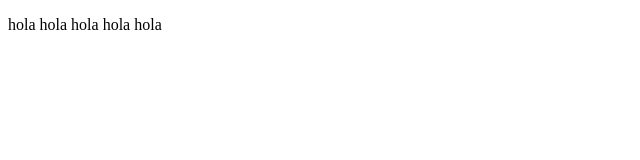
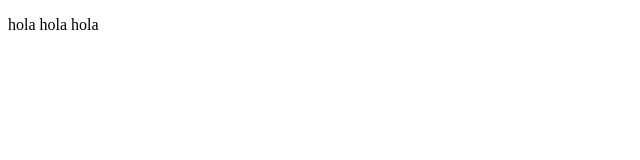
Before and after one commit to Viictor126/Repo1Actividad1, a plain HTML site: page Wilmer.html in a window 1280 px wide. Shown: the full height of the page, 0-640 px from the left. Drawn offline with Linux system fonts and the light colour scheme.

Commit message:
rama develop

```diff
--- a/Wilmer.html
+++ b/Wilmer.html
@@ -1,9 +1,11 @@
 <!DOCTYPE html>
 <html lang="en">
 <head>
-    <title>Hola como estas</title>
+    <meta charset="UTF-8">
+    <meta name="viewport" content="width=device-width, initial-scale=1.0">
+    <title>hola hola hola</title>
 </head>
 <body>
-    <p>hola hola hola hola hola</p>
+    <p>hola hola hola</p>
 </body>
 </html>
```
